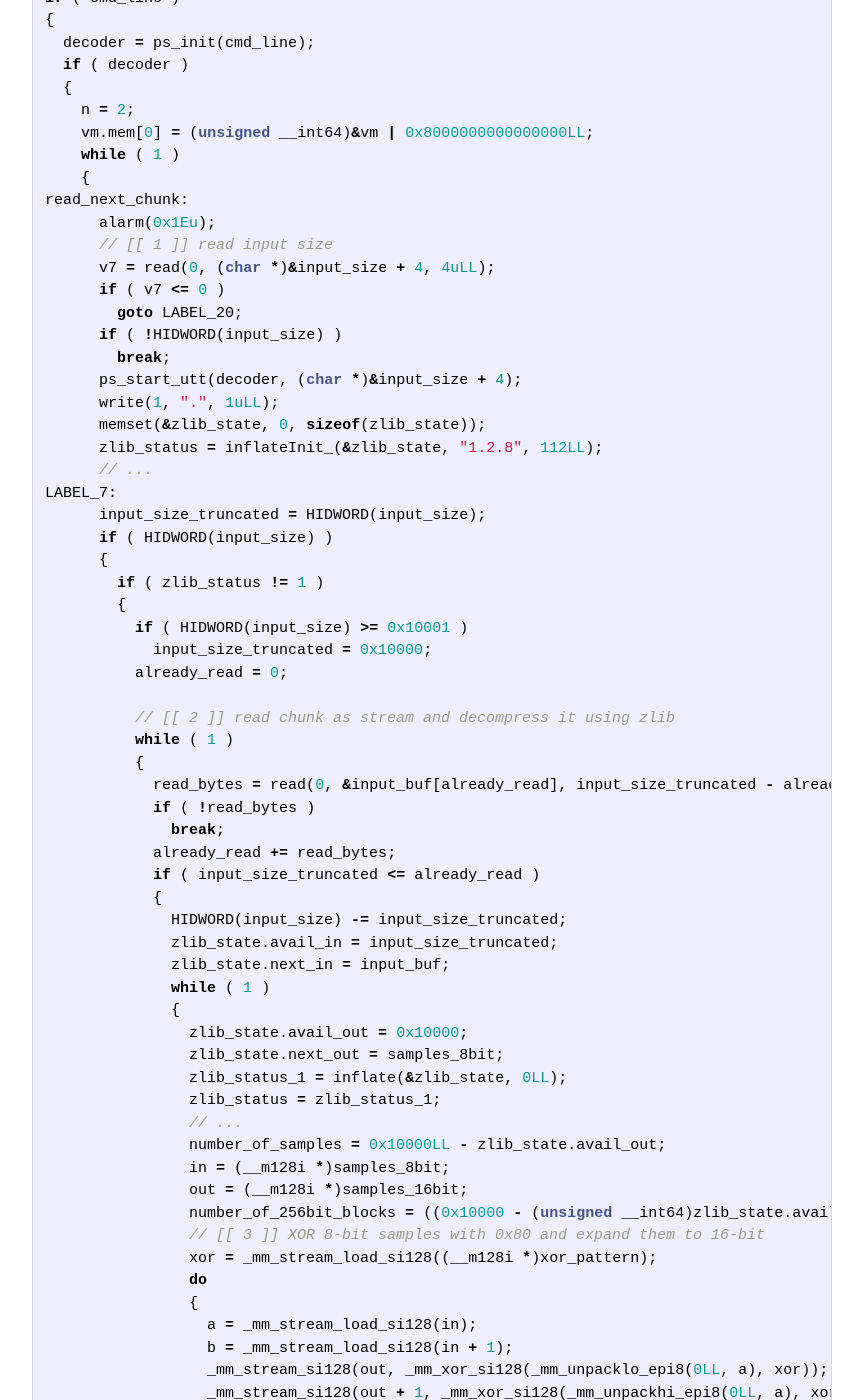
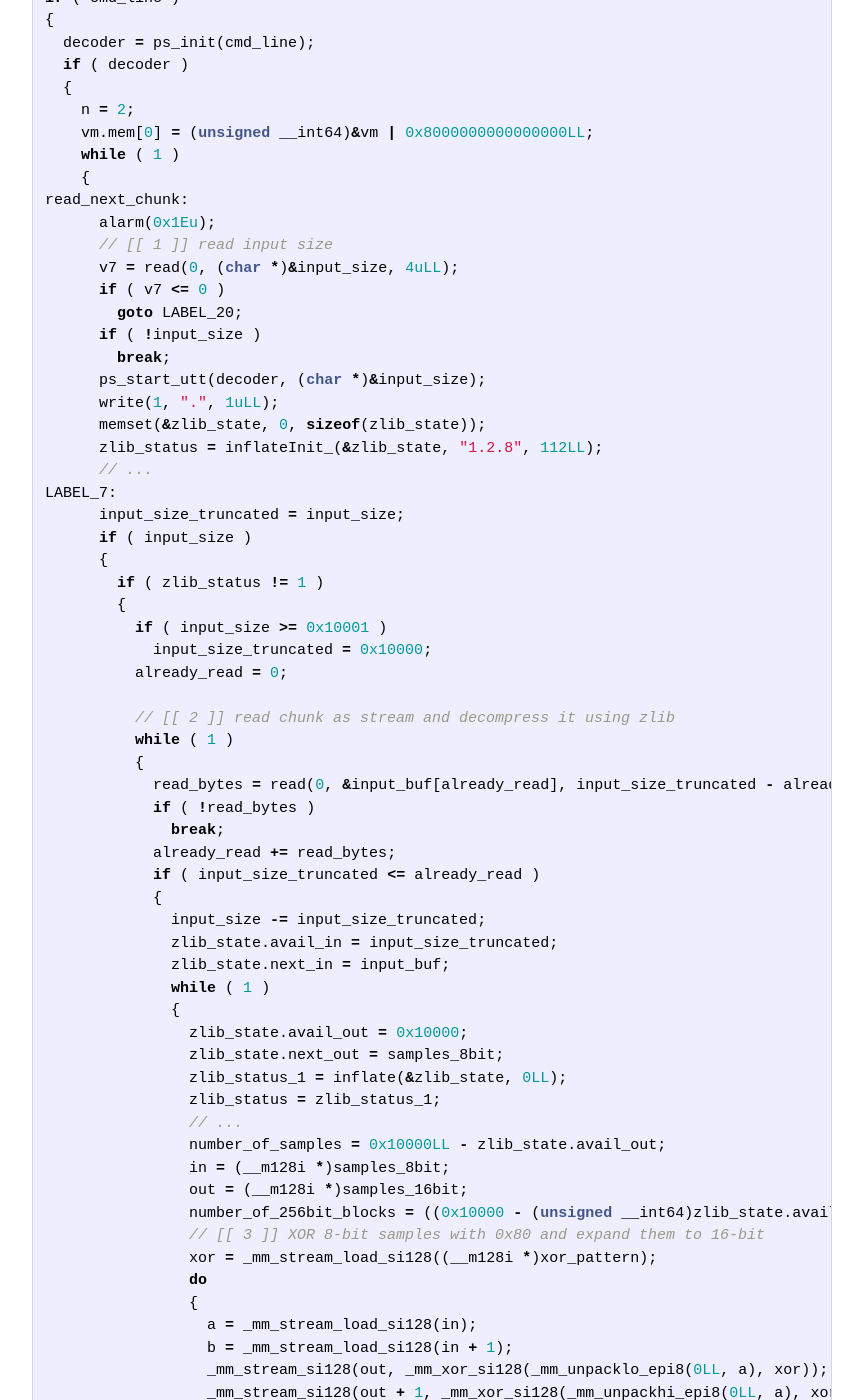
Before and after one commit to kitctf/www, a Jekyll site: the page built from _posts/2017-05-01-insanity.md, in a window 1280 px wide and 1400 px high, scrolled down 1265 px. Shown: the whole window, without its empty margins (208-1071 px from the left). Built offline with Jekyll 4.4.1, drawn with Linux system fonts in a browser that asks for light colours; some of the changed text lies outside the part shown.

Commit message:
fix input_size var in pseudocode

```diff
--- a/_posts/2017-05-01-insanity.md
+++ b/_posts/2017-05-01-insanity.md
@@ -64,23 +64,23 @@ if ( cmd_line )
 read_next_chunk:
       alarm(0x1Eu);
       // [[ 1 ]] read input size
-      v7 = read(0, (char *)&input_size + 4, 4uLL);
+      v7 = read(0, (char *)&input_size, 4uLL);
       if ( v7 <= 0 )
         goto LABEL_20;
-      if ( !HIDWORD(input_size) )
+      if ( !input_size )
         break;
-      ps_start_utt(decoder, (char *)&input_size + 4);
+      ps_start_utt(decoder, (char *)&input_size);
       write(1, ".", 1uLL);
       memset(&zlib_state, 0, sizeof(zlib_state));
       zlib_status = inflateInit_(&zlib_state, "1.2.8", 112LL);
       // ...
 LABEL_7:
-      input_size_truncated = HIDWORD(input_size);
-      if ( HIDWORD(input_size) )
+      input_size_truncated = input_size;
+      if ( input_size )
       {
         if ( zlib_status != 1 )
         {
-          if ( HIDWORD(input_size) >= 0x10001 )
+          if ( input_size >= 0x10001 )
             input_size_truncated = 0x10000;
           already_read = 0;
 
@@ -93,7 +93,7 @@ LABEL_7:
             already_read += read_bytes;
             if ( input_size_truncated <= already_read )
             {
-              HIDWORD(input_size) -= input_size_truncated;
+              input_size -= input_size_truncated;
               zlib_state.avail_in = input_size_truncated;
               zlib_state.next_in = input_buf;
               while ( 1 )
```
Also changed, not shown: other parts of _posts/2017-05-01-insanity.md (+1 -1 lines).
